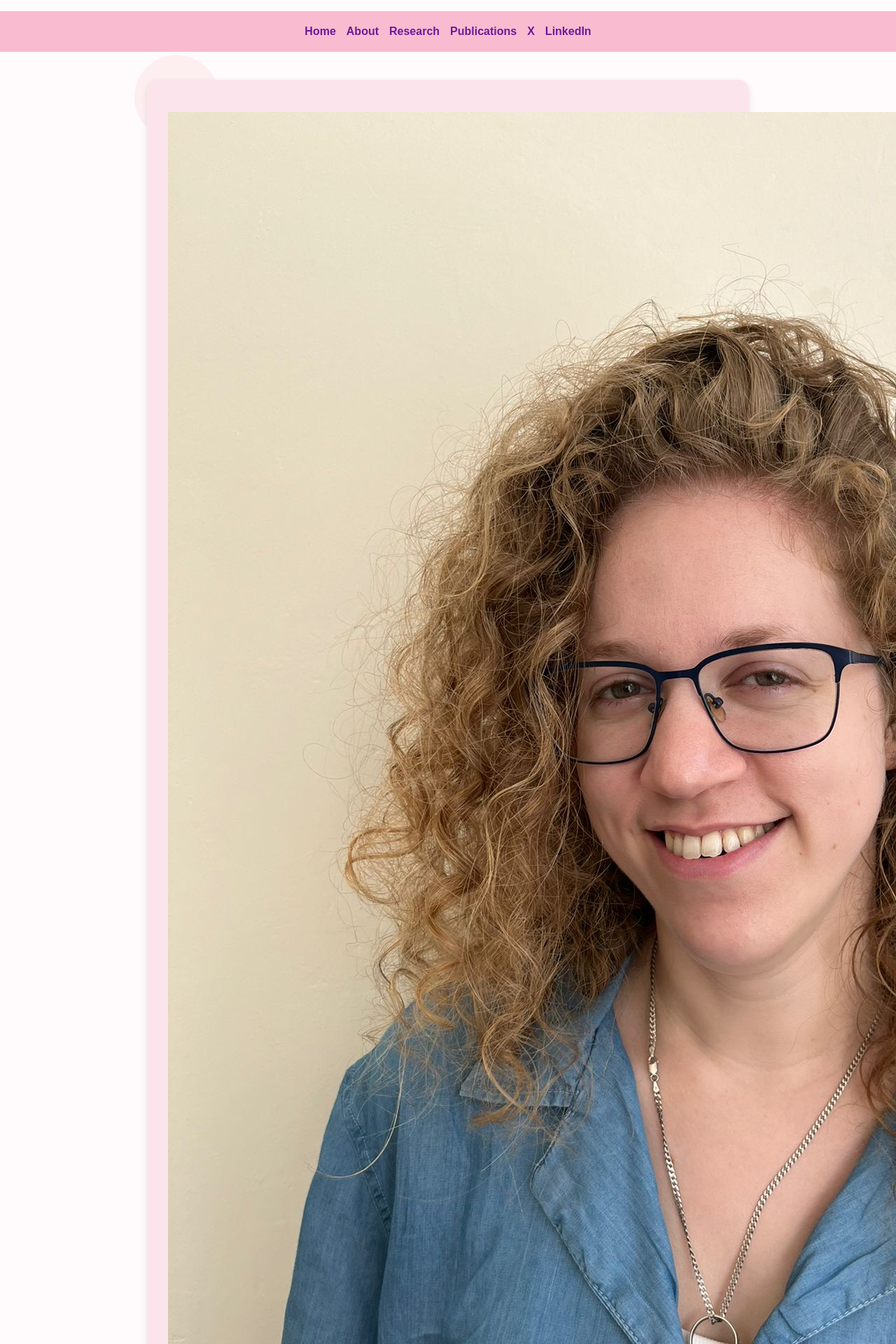
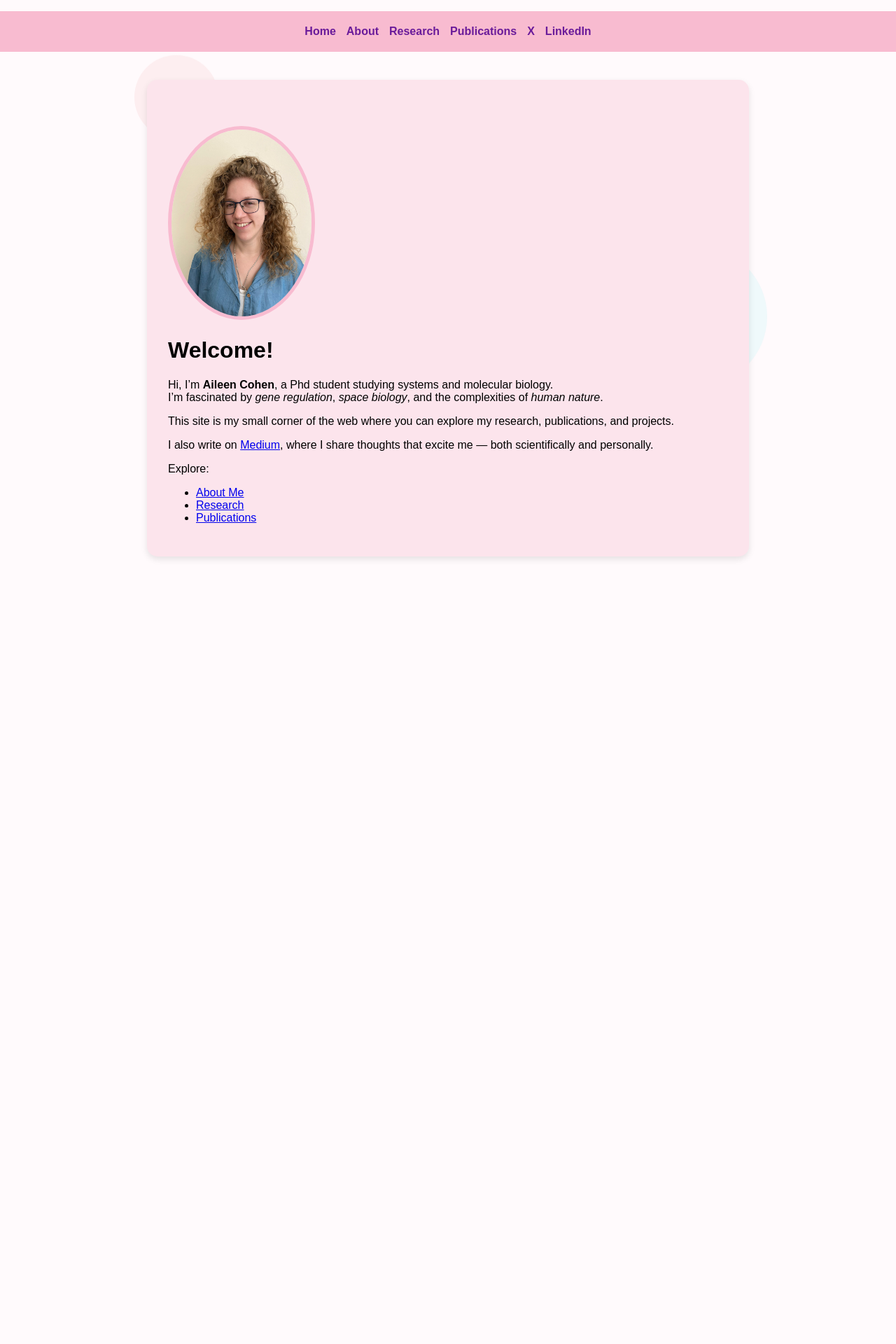
Before and after one commit to AileenCohen/AileenCohen.github.io, a Jekyll site: the page built from index.md, in a window 1280 px wide. Shown: the top 1920 px of the page at 70% size. Built offline with Jekyll 4.4.1, drawn with Linux system fonts in a browser that asks for light colours; after the commit the page ends 900 px from its top, so only the background shows below that.

Commit message:
Fix image syntax for profile picture
Updated image syntax for profile picture in index.md.

```diff
--- a/index.md
+++ b/index.md
@@ -3,7 +3,7 @@ layout: default
 title: Home
 ---
 
-![Profile Picture](profile.jpeg)
+<img src="profile.jpeg" alt="Profile Picture" class="profile">
 
 # Welcome!
 
```
